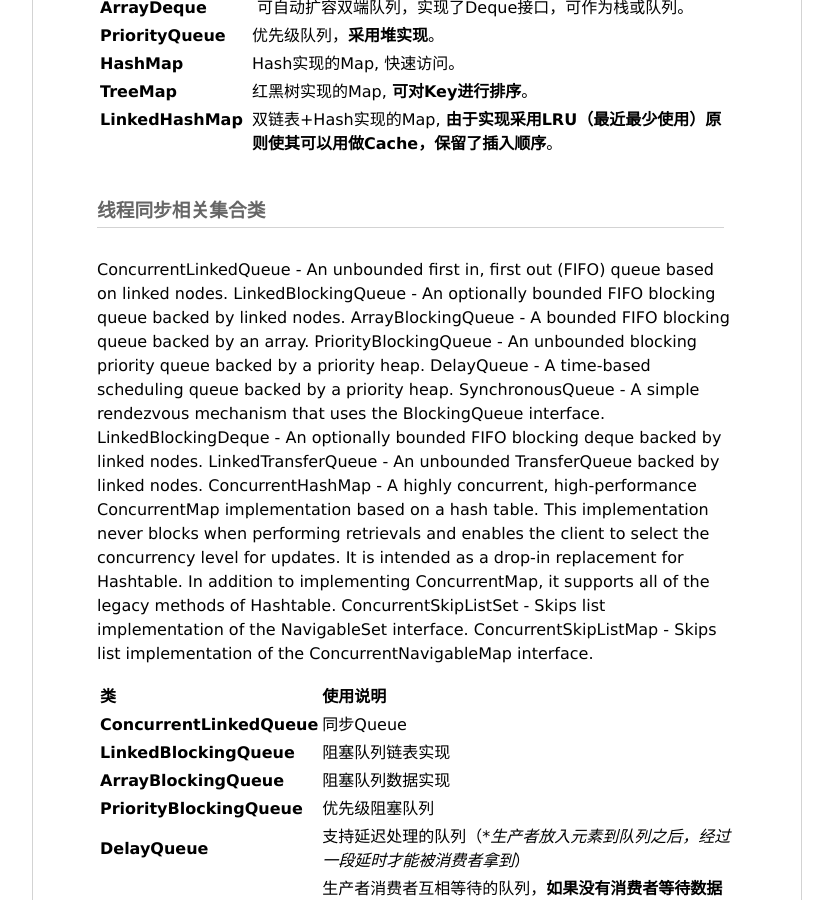
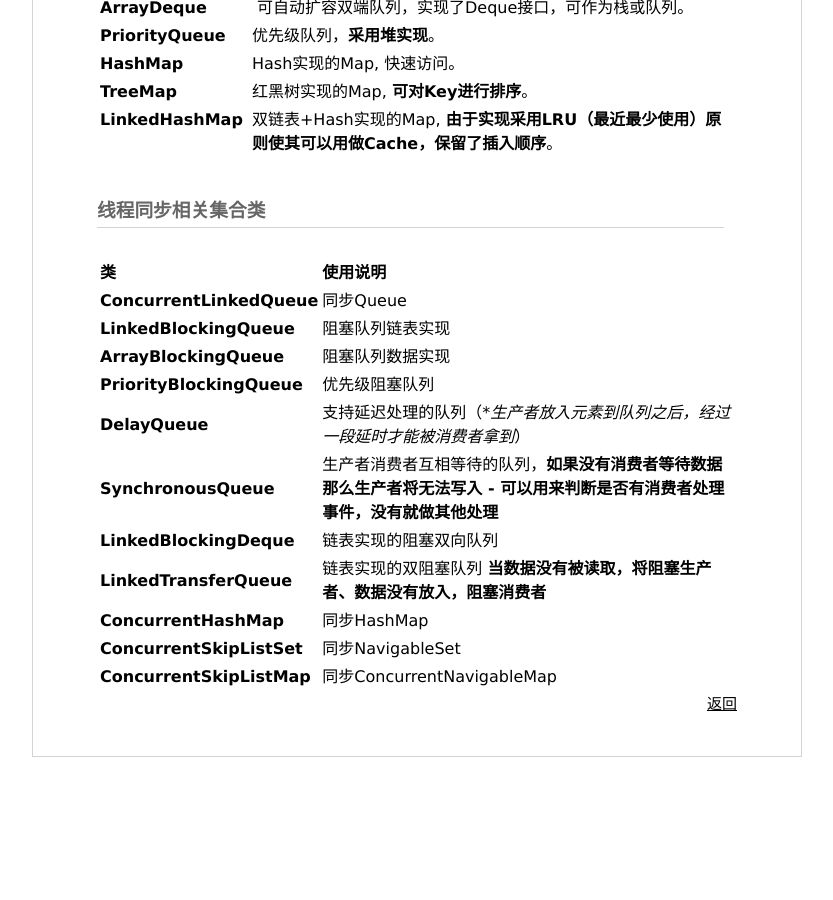
Before and after one commit to chufengma/blog, a Jekyll site: the page built from _posts/2017-11-01-Java集合框架大纲.md, in a window 1280 px wide and 900 px high, scrolled down 1657 px. Shown: the whole window, without its empty margins (224-1057 px from the left). Built offline with Jekyll 4.4.1, drawn with Linux system fonts in a browser that asks for light colours; our own code applies the rules of GitHub Pages for plain Markdown files; after the commit the page ends 2478 px from its top, so only the background shows below that.

Commit message:
Update 2017-11-01-Java集合框架大纲.md

```diff
--- a/_posts/2017-11-01-Java集合框架大纲.md
+++ b/_posts/2017-11-01-Java集合框架大纲.md
@@ -42,17 +42,6 @@
 
 
 ### 线程同步相关集合类
-ConcurrentLinkedQueue - An unbounded first in, first out (FIFO) queue based on linked nodes.
-LinkedBlockingQueue - An optionally bounded FIFO blocking queue backed by linked nodes.
-ArrayBlockingQueue - A bounded FIFO blocking queue backed by an array.
-PriorityBlockingQueue - An unbounded blocking priority queue backed by a priority heap.
-DelayQueue - A time-based scheduling queue backed by a priority heap.
-SynchronousQueue - A simple rendezvous mechanism that uses the BlockingQueue interface.
-LinkedBlockingDeque - An optionally bounded FIFO blocking deque backed by linked nodes.
-LinkedTransferQueue - An unbounded TransferQueue backed by linked nodes.
-ConcurrentHashMap - A highly concurrent, high-performance ConcurrentMap implementation based on a hash table. This implementation never blocks when performing retrievals and enables the client to select the concurrency level for updates. It is intended as a drop-in replacement for Hashtable. In addition to implementing ConcurrentMap, it supports all of the legacy methods of Hashtable.
-ConcurrentSkipListSet - Skips list implementation of the NavigableSet interface.
-ConcurrentSkipListMap - Skips list implementation of the ConcurrentNavigableMap interface.
 
 | 类          | 使用说明 |
 | :---------- |:-------------|
```
